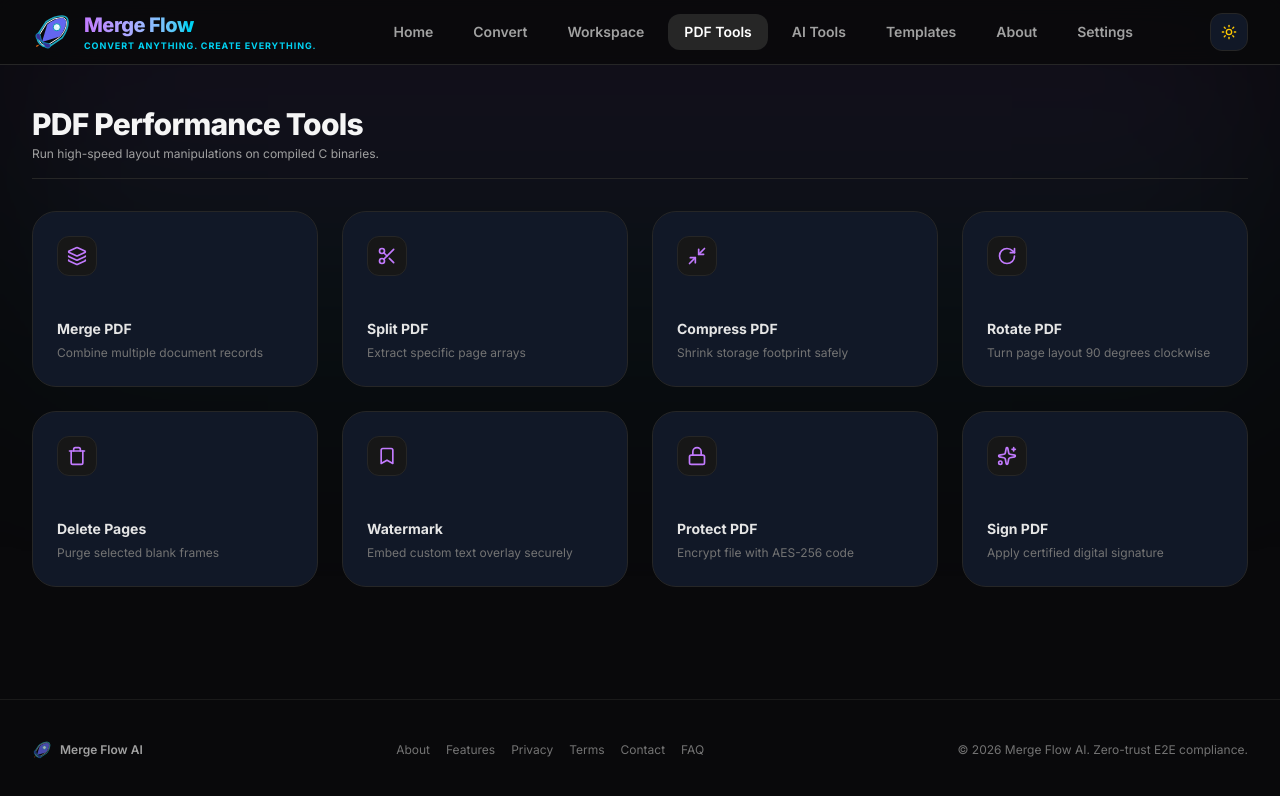
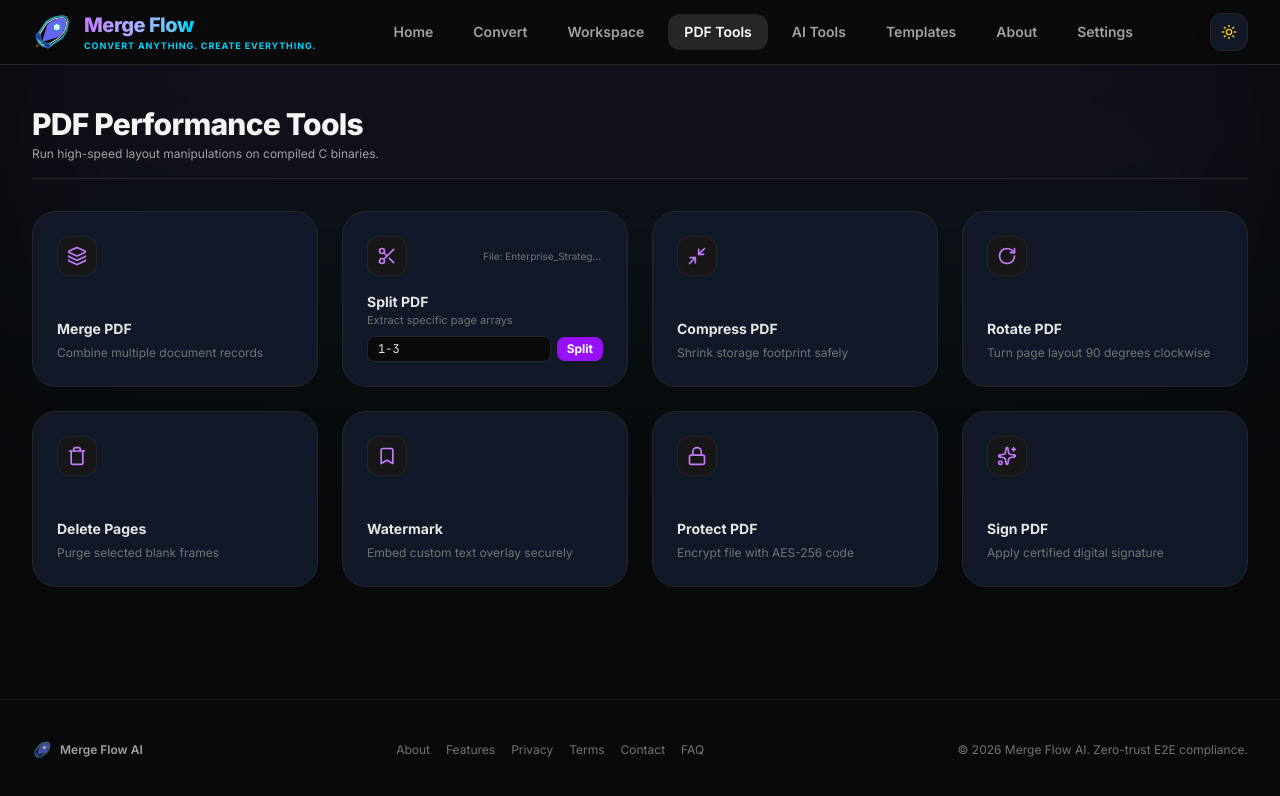
Before and after one commit to SATYAMTIWARI001/MergwFLOW-.2, a React (Vite) app: page / in a window 1280 px wide. Both pictures are taken after a click on the button "Features". Shown: the part 7-803 px from the top of the page. Built offline with nearby package versions, Linux system fonts and the light colour scheme.

Commit message:
feat: add PDF split functionality
Implement runSplitPDFAction and add state for page range selection to enable custom document splitting in the workspace.

```diff
--- a/src/App.tsx
+++ b/src/App.tsx
@@ -675,6 +675,7 @@ export default function App() {
   const [selectedConvertFileIds, setSelectedConvertFileIds] = useState<string[]>(["f1"]);
   const [conversionResult, setConversionResult] = useState<{ fileName: string; content: string; isPdf?: boolean; pdfBlob?: Blob; pdfUrl?: string } | null>(null);
   const [conversionError, setConversionError] = useState<{ message: string; log: string } | null>(null);
+  const [splitPageRange, setSplitPageRange] = useState<string>("1-3");
 
   // Sync selectedConvertFileIds with activeFileId when activeFileId changes
   useEffect(() => {
@@ -1558,6 +1559,41 @@ Here is the precise extraction:
       setFiles(prev => [mergedFile, ...prev]);
       setActiveFileId(mergedFile.id);
       alert("Successfully merged 2 documents into a single premium PDF package!");
+    });
+  };
+
+  const runSplitPDFAction = () => {
+    if (!activeFile) {
+      alert("No active document found to split. Please upload or select a document in the Workspace first!");
+      return;
+    }
+
+    const range = splitPageRange.trim();
+    if (!range) {
+      alert("Please enter a valid page range (e.g., '1-3' or '2,5,7')!");
+      return;
+    }
+
+    const isValidFormat = /^[0-9\s,\-]+$/.test(range);
+    if (!isValidFormat) {
+      alert("Invalid page range format. Please use numbers, hyphens, and commas (e.g., '1-3' or '2,5,7').");
+      return;
+    }
+
+    triggerProgressBar(`C-Core: Splitting ${activeFile.name} using custom range '${range}'...`, () => {
+      const outputName = `${activeFile.name.replace(/\.[^/.]+$/, "")}_split_pages_${range.replace(/\s+/g, "")}.pdf`;
+      const splitFile: DocumentProfile = {
+        id: generateId("f"),
+        name: outputName,
+        size: "3.2 MB",
+        type: "pdf",
+        category: "document",
+        uploadedAt: new Date().toISOString().replace("T", " ").substring(0, 16),
+        content: `# SPLIT DOCUMENT SECTION\n\n**Source File:** ${activeFile.name}\n**Extracted Range:** ${range}\n\nThis document contains the isolated pages extracted from your original file using our high-speed visual stream parsing engine.\n\n### Extracted content context:\n${activeFile.content || activeFile.ocrText || "Draft Content"}`
+      };
+      setFiles(prev => [splitFile, ...prev]);
+      setActiveFileId(splitFile.id);
+      alert(`Successfully split ${activeFile.name} using range '${range}'! Saved as ${outputName}. Check Recent Files.`);
     });
   };
 
@@ -2649,28 +2685,78 @@ Here is the precise extraction:
             <div className="grid grid-cols-1 md:grid-cols-2 lg:grid-cols-4 gap-6">
               {[
                 { label: "Merge PDF", desc: "Combine multiple document records", action: runMergePDFAction, icon: Layers3 },
-                { label: "Split PDF", desc: "Extract specific page arrays", action: () => alert("Pages 1 and 2 successfully split into separate PDFs! Check Recent Files."), icon: Scissors },
+                { label: "Split PDF", desc: "Extract specific page arrays", isSplit: true, icon: Scissors },
                 { label: "Compress PDF", desc: "Shrink storage footprint safely", action: runCompressAction, icon: Minimize2 },
                 { label: "Rotate PDF", desc: "Turn page layout 90 degrees clockwise", action: () => setRotation(r => (r + 90) % 360), icon: RotateCw },
                 { label: "Delete Pages", desc: "Purge selected blank frames", action: () => alert("Pages deleted successfully! Layout rewritten."), icon: Trash },
                 { label: "Watermark", desc: "Embed custom text overlay securely", action: () => alert("Confidential draft watermark embedded."), icon: Bookmark },
                 { label: "Protect PDF", desc: "Encrypt file with AES-256 code", action: () => alert("Document encrypted! Password set to 1712."), icon: Lock },
                 { label: "Sign PDF", desc: "Apply certified digital signature", action: () => alert("Digital cryptographic signature locked successfully!"), icon: Sparkles }
-              ].map((tool, idx) => (
-                <button
-                  key={idx}
-                  onClick={tool.action}
-                  className="p-6 bg-[#111827] border border-neutral-800 hover:border-purple-500/40 rounded-3xl text-left transition-all h-44 flex flex-col justify-between group cursor-pointer"
-                >
-                  <div className="w-10 h-10 rounded-xl bg-neutral-900 border border-neutral-800 flex items-center justify-center group-hover:bg-purple-500/10">
-                    <tool.icon className="w-5 h-5 text-purple-400" />
-                  </div>
-                  <div>
-                    <span className="block font-bold text-sm text-neutral-200 mt-4">{tool.label}</span>
-                    <span className="block text-xs text-neutral-500 mt-1 leading-relaxed">{tool.desc}</span>
-                  </div>
-                </button>
-              ))}
+              ].map((tool, idx) => {
+                if ('isSplit' in tool && tool.isSplit) {
+                  return (
+                    <div
+                      key={idx}
+                      className="p-6 bg-[#111827] border border-neutral-800 hover:border-purple-500/40 rounded-3xl text-left transition-all h-44 flex flex-col justify-between group"
+                    >
+                      <div className="flex items-center justify-between">
+                        <div className="w-10 h-10 rounded-xl bg-neutral-900 border border-neutral-800 flex items-center justify-center group-hover:bg-purple-500/10">
+                          <tool.icon className="w-5 h-5 text-purple-400" />
+                        </div>
+                        {activeFile && (
+                          <span className="text-[10px] text-neutral-500 truncate max-w-[120px]" title={activeFile.name}>
+                            File: {activeFile.name}
+                          </span>
+                        )}
+                      </div>
+                      <div className="space-y-2">
+                        <div>
+                          <span className="block font-bold text-sm text-neutral-200">{tool.label}</span>
+                          <span className="block text-[11px] text-neutral-500 mt-0.5 leading-tight">{tool.desc}</span>
+                        </div>
+                        <div className="flex gap-1.5 items-center">
+                          <input
+                            type="text"
+                            placeholder="e.g. 1-3, 5"
+                            value={splitPageRange}
+                            onChange={(e) => setSplitPageRange(e.target.value)}
+                            onClick={(e) => e.stopPropagation()}
+                            className="w-full px-2.5 py-1 text-xs bg-neutral-950 border border-neutral-800 focus:border-purple-500/60 rounded-lg text-neutral-200 outline-none placeholder-neutral-600 font-mono"
+                            title="Page range, e.g., '1-3' or '2,5,7'"
+                            id="split-page-range-input"
+                          />
+                          <button
+                            onClick={(e) => {
+                              e.stopPropagation();
+                              runSplitPDFAction();
+                            }}
+                            className="px-2.5 py-1 bg-purple-600 hover:bg-purple-500 text-white rounded-lg text-xs font-bold transition-all cursor-pointer whitespace-nowrap active:scale-95"
+                            id="split-pdf-submit-btn"
+                          >
+                            Split
+                          </button>
+                        </div>
+                      </div>
+                    </div>
+                  );
+                }
+
+                return (
+                  <button
+                    key={idx}
+                    onClick={'action' in tool ? tool.action : undefined}
+                    className="p-6 bg-[#111827] border border-neutral-800 hover:border-purple-500/40 rounded-3xl text-left transition-all h-44 flex flex-col justify-between group cursor-pointer w-full"
+                  >
+                    <div className="w-10 h-10 rounded-xl bg-neutral-900 border border-neutral-800 flex items-center justify-center group-hover:bg-purple-500/10">
+                      <tool.icon className="w-5 h-5 text-purple-400" />
+                    </div>
+                    <div>
+                      <span className="block font-bold text-sm text-neutral-200 mt-4">{'label' in tool ? tool.label : ''}</span>
+                      <span className="block text-xs text-neutral-500 mt-1 leading-relaxed">{'desc' in tool ? tool.desc : ''}</span>
+                    </div>
+                  </button>
+                );
+              })}
             </div>
           </div>
         )}
```
Also changed, not shown: 1 other file (tests, documents, lock files or other folders).
